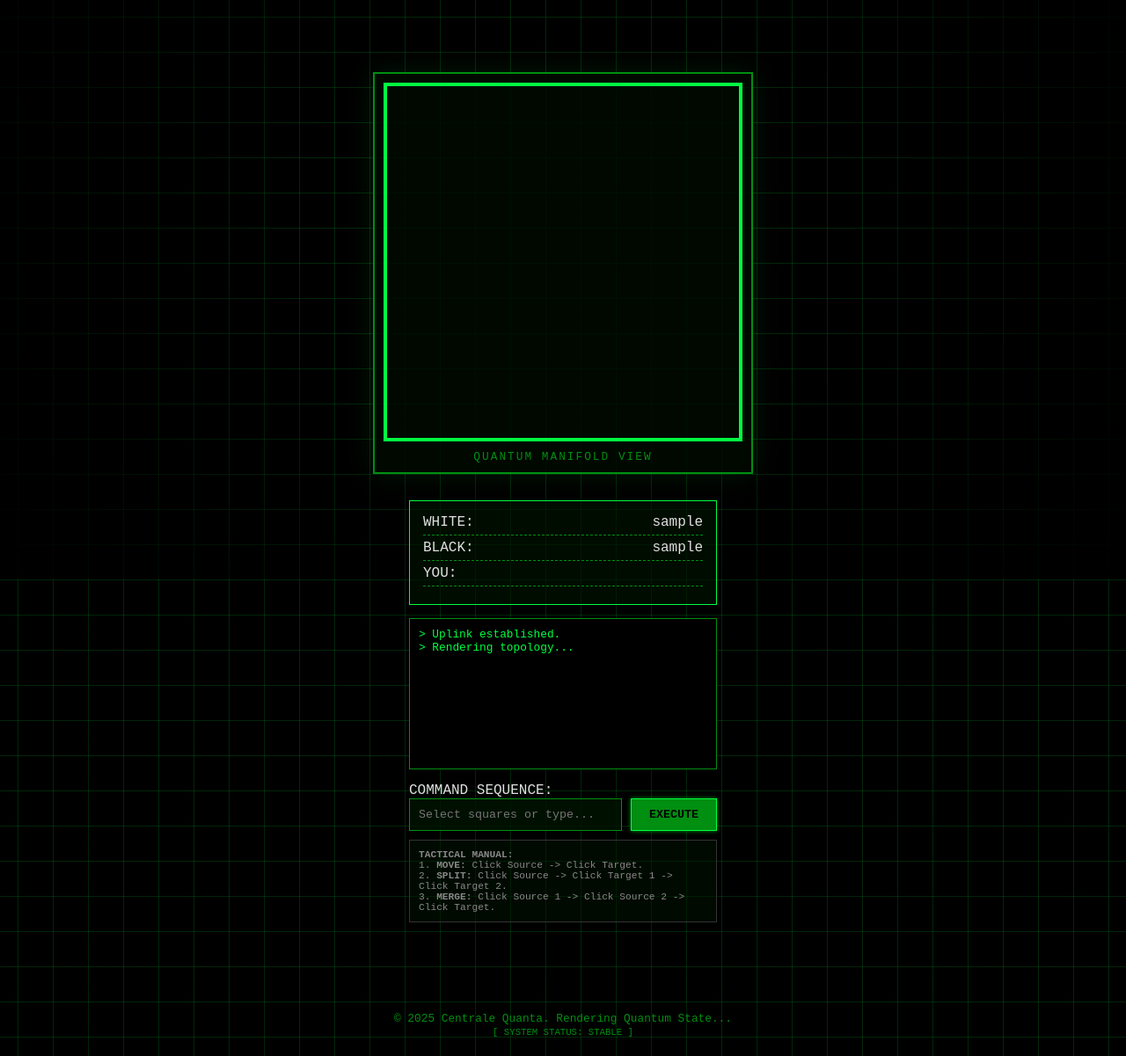
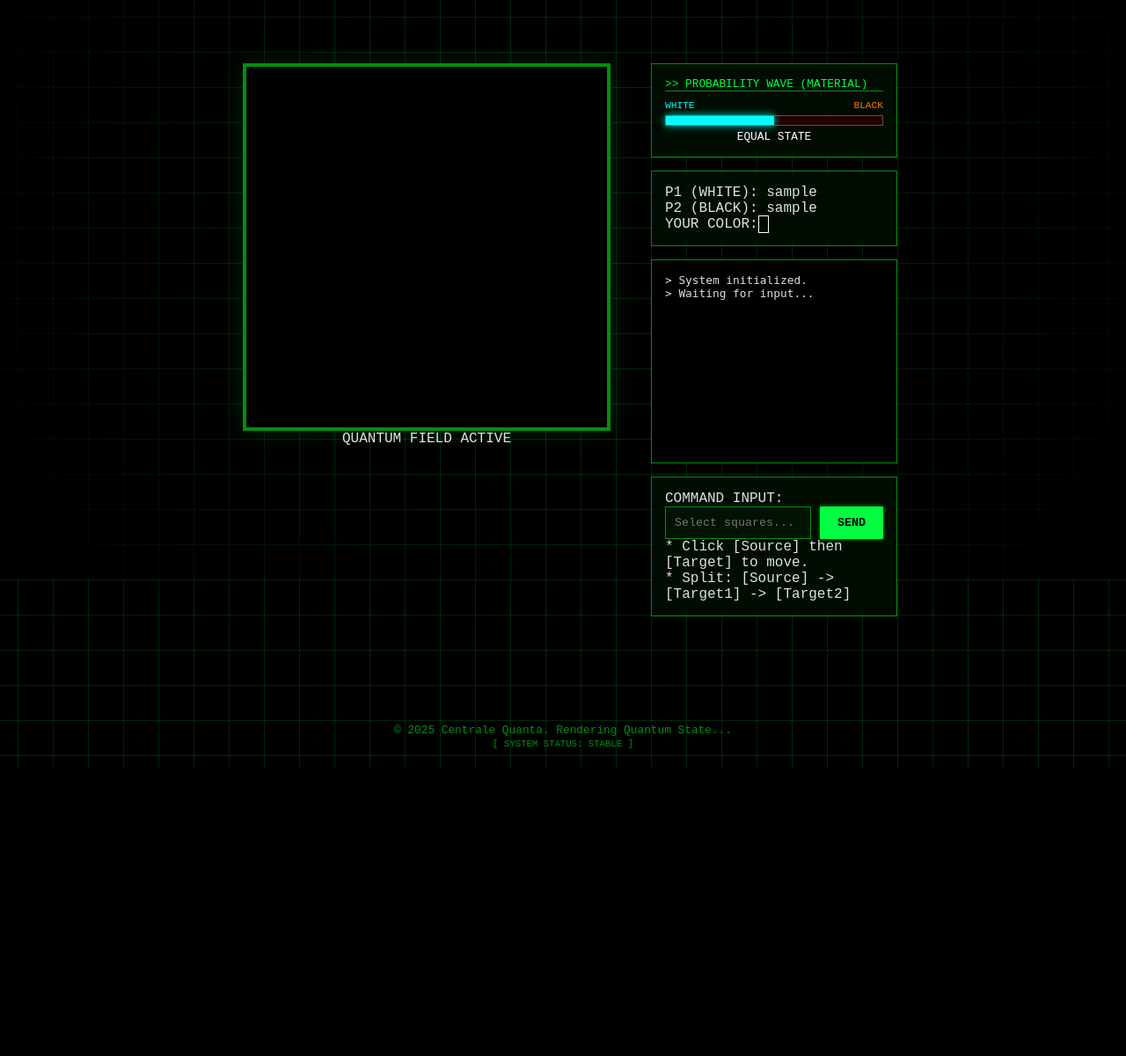
Before and after one commit to qudotcom/centrale_quanta_web, a FastAPI app: page /tournament/play/1 in a window 1280 px wide. Shown: the part 141-1342 px from the top of the page at 88% size. After the commit the page ends 1014 px from the top, so only its background shows below. Run offline with FastAPI, Linux system fonts and the light colour scheme; tables that the repository leaves empty hold one stand-in row (values such as "Sample post").

Commit message:
Update game.html

```diff
--- a/app/templates/tournament/game.html
+++ b/app/templates/tournament/game.html
@@ -1,45 +1,65 @@
 {% extends "base.html" %}
 
 {% block content %}
-<div class="quantum-interface">
+<div class="dashboard-wrapper">
 
-    <div class="board-wrapper">
-        <div id="quantum-board" class="board-grid"></div>
-        <div class="board-label">QUANTUM MANIFOLD VIEW</div>
+    <div class="board-column">
+        <div class="board-frame">
+            <div id="quantum-board" class="board-grid"></div>
+        </div>
+        <div class="board-footer">
+            <div class="status-dot"></div> QUANTUM FIELD ACTIVE
+        </div>
     </div>
 
-    <div class="control-deck">
-        <div class="status-panel">
-            <div class="status-row">
-                <span class="label">WHITE:</span> {{ match.player1.username }}
-            </div>
-            <div class="status-row">
-                <span class="label">BLACK:</span> {{ match.player2.username }}
-            </div>
-            <div class="status-row">
-                <span class="label">YOU:</span> <span style="color: #fff; font-weight: bold;">{{ user_color|upper }}</span>
+    <div class="hud-column">
+
+        <div class="panel kpi-panel">
+            <div class="panel-header">>> PROBABILITY WAVE (MATERIAL)</div>
+            <div class="kpi-container">
+                <div class="kpi-labels">
+                    <span style="color: #0ff;">WHITE</span>
+                    <span style="color: #f70;">BLACK</span>
+                </div>
+                <div class="progress-track">
+                    <div id="probability-bar" class="progress-fill" style="width: 50%;"></div>
+                </div>
+                <div class="kpi-score" id="material-score">EQUAL STATE</div>
             </div>
         </div>
 
-        <div class="logs" id="logs">
-            <div>> Uplink established.</div>
-            <div>> Rendering topology...</div>
+        <div class="panel info-panel">
+            <div class="info-row">
+                <span class="label">P1 (WHITE):</span>
+                <span class="val">{{ match.player1.username }}</span>
+            </div>
+            <div class="info-row">
+                <span class="label">P2 (BLACK):</span>
+                <span class="val">{{ match.player2.username }}</span>
+            </div>
+            <div class="info-row">
+                <span class="label">YOUR COLOR:</span>
+                <span class="val" style="color: #fff; border: 1px solid #fff; padding: 0 5px;">{{ user_color|upper }}</span>
+            </div>
         </div>
 
-        <div class="input-panel">
-            <label>COMMAND SEQUENCE:</label>
-            <div class="input-group">
-                <input type="text" id="move-input" placeholder="Select squares or type..." autocomplete="off">
-                <button onclick="sendMove()" class="btn-action">EXECUTE</button>
+        <div class="panel logs-panel" id="logs">
+            <div class="log-entry">> System initialized.</div>
+            <div class="log-entry">> Waiting for input...</div>
+        </div>
+
+        <div class="panel input-panel">
+            <label>COMMAND INPUT:</label>
+            <div class="input-wrapper">
+                <input type="text" id="move-input" placeholder="Select squares..." autocomplete="off">
+                <button onclick="sendMove()" class="btn-exec">SEND</button>
             </div>
-
-            <div style="background: rgba(0,20,0,0.5); padding: 10px; margin-top: 10px; font-size: 0.7rem; color: #888; border: 1px solid #333;">
-                <strong>TACTICAL MANUAL:</strong><br>
-                1. <strong>MOVE:</strong> Click Source -> Click Target.<br>
-                2. <strong>SPLIT:</strong> Click Source -> Click Target 1 -> Click Target 2.<br>
-                3. <strong>MERGE:</strong> Click Source 1 -> Click Source 2 -> Click Target.
+            <div class="tips">
+                * Click [Source] then [Target] to move.<br>
+                * Split: [Source] -> [Target1] -> [Target2]
             </div>
         </div>
+
     </div>
 </div>
 
@@ -50,9 +70,7 @@
 </div>
 
 <script>
-// --- CONFIGURATION ---
-const COLS = ['a', 'b', 'c', 'd', 'e', 'f', 'g', 'h'];
-const ROWS = ['8', '7', '6', '5', '4', '3', '2', '1'];
+// --- ASSETS & CONSTANTS ---
 const PIECE_URL = "https://upload.wikimedia.org/wikipedia/commons/thumb/";
 const PIECE_MAP = {
     'r': 'f/ff/Chess_rdt45.svg/80px-Chess_rdt45.svg.png', 'n': 'e/ef/Chess_ndt45.svg/80px-Chess_ndt45.svg.png',
@@ -62,6 +80,8 @@ const PIECE_MAP = {
     'B': 'b/b1/Chess_blt45.svg/80px-Chess_blt45.svg.png', 'Q': '1/15/Chess_qlt45.svg/80px-Chess_qlt45.svg.png',
     'K': '4/42/Chess_klt45.svg/80px-Chess_klt45.svg.png', 'P': '4/45/Chess_plt45.svg/80px-Chess_plt45.svg.png'
 };
+const COLS = ['a', 'b', 'c', 'd', 'e', 'f', 'g', 'h'];
+const ROWS = ['8', '7', '6', '5', '4', '3', '2', '1'];
 
 // --- STATE ---
 const gameDataEl = document.getElementById('game-data');
@@ -70,84 +90,101 @@ const userColor = gameDataEl.dataset.userColor;
 let currentBoardData = JSON.parse(gameDataEl.dataset.board);
 let selectedSquares = [];
 
-// --- CORE FUNCTIONS ---
-function initGame() { renderBoard(currentBoardData); }
+// --- KPI LOGIC ---
+function updateKPIs(boardData) {
+    let whiteScore = 0;
+    let blackScore = 0;
+    const values = { 'p':1, 'n':3, 'b':3, 'r':5, 'q':9, 'k':0 };
 
+    for (let key in boardData) {
+        let p = boardData[key];
+        let val = values[p.toLowerCase()] || 0;
+        if (p === p.toUpperCase()) whiteScore += val; // White is Upper
+        else blackScore += val;
+    }
+
+    const total = whiteScore + blackScore;
+    let percent = 50;
+    if (total > 0) percent = (whiteScore / total) * 100;
+
+    const bar = document.getElementById('probability-bar');
+    const label = document.getElementById('material-score');
+
+    bar.style.width = percent + "%";
+
+    if (percent > 55) label.innerText = "WHITE ADVANTAGE";
+    else if (percent < 45) label.innerText = "BLACK ADVANTAGE";
+    else label.innerText = "BALANCED STATE";
+}
+
+// --- RENDER ---
 function renderBoard(boardData) {
     const boardEl = document.getElementById('quantum-board');
     boardEl.innerHTML = '';
 
-    let renderRows = (userColor === 'black') ? [...ROWS].reverse() : ROWS;
-    let renderCols = (userColor === 'black') ? [...COLS].reverse() : COLS;
+    // Orientation Logic
+    let rRows = (userColor === 'black') ? [...ROWS].reverse() : ROWS;
+    let rCols = (userColor === 'black') ? [...COLS].reverse() : COLS;
 
-    renderRows.forEach(row => {
-        renderCols.forEach(col => {
+    rRows.forEach(row => {
+        rCols.forEach(col => {
             const squareId = col + row;
-            const squareEl = document.createElement('div');
-            squareEl.className = 'square';
-            squareEl.id = squareId;
-            squareEl.dataset.coord = squareId;
+            const sq = document.createElement('div');
+            sq.className = 'square';
+            sq.id = squareId;
 
+            // Checkerboard
             const isDark = (COLS.indexOf(col) + parseInt(row)) % 2 === 0;
-            squareEl.classList.add(isDark ? 'sq-dark' : 'sq-light');
+            sq.classList.add(isDark ? 'sq-dark' : 'sq-light');
 
             if (boardData[squareId]) {
-                const pieceChar = boardData[squareId];
+                const p = boardData[squareId];
                 const img = document.createElement('img');
-                img.src = PIECE_URL + PIECE_MAP[pieceChar];
+                img.src = PIECE_URL + PIECE_MAP[p];
                 img.className = 'piece-img';
-                squareEl.appendChild(img);
+
+                // --- VISUAL FIX: COLOR CODING ---
+                if (p === p.toUpperCase()) {
+                    img.classList.add('filter-white'); // White Pieces
+                } else {
+                    img.classList.add('filter-black'); // Black Pieces
+                }
+                sq.appendChild(img);
             }
 
-            squareEl.onclick = () => handleSquareClick(squareId);
-            boardEl.appendChild(squareEl);
+            sq.onclick = () => handleSquareClick(squareId);
+            boardEl.appendChild(sq);
         });
     });
+
+    updateKPIs(boardData);
 }
 
-// --- ADVANCED CLICK LOGIC (MERGE/SPLIT/MOVE) ---
-function handleSquareClick(coord) {
-    const el = document.getElementById(coord);
+// --- INTERACTION ---
+function handleSquareClick(id) {
+    const el = document.getElementById(id);
     const input = document.getElementById('move-input');
 
-    // Deselect if already clicked
-    if (selectedSquares.includes(coord)) {
-        selectedSquares = selectedSquares.filter(s => s !== coord);
-        el.classList.remove('selected');
-        input.value = ''; // Clear input if deselecting
+    if (selectedSquares.includes(id)) {
+        selectedSquares = selectedSquares.filter(s => s !== id);
+        el.classList.remove('sq-selected');
         return;
     }
 
-    // Add to selection (Max 3 squares)
     if (selectedSquares.length < 3) {
-        selectedSquares.push(coord);
-        el.classList.add('selected');
+        selectedSquares.push(id);
+        el.classList.add('sq-selected');
     }
 
-    // --- LOGIC: CONSTRUCT MOVE STRING ---
+    // Auto-Type Logic
     if (selectedSquares.length === 2) {
-        // CASE A: STANDARD MOVE (S1 -> T)
-        input.value = selectedSquares[0] + selectedSquares[1];
-    }
-    else if (selectedSquares.length === 3) {
-        const s1 = selectedSquares[0];
-        const s2 = selectedSquares[1];
-        const t  = selectedSquares[2];
-
-        // Check if S1 and S2 are pieces (Check raw data)
-        const piece1 = currentBoardData[s1];
-        const piece2 = currentBoardData[s2];
-
-        if (piece1 && piece2) {
-            // CASE B: MERGE (S1 & S2 -> T)
-            // User clicked two pieces, then a target.
-            input.value = `${s1}${t}^${s2}${t}`;
-        } else {
-            // CASE C: SPLIT (S1 -> T1 & T2)
-            // User clicked one piece, then two targets.
-            // Assumption: s1 is source, s2 and t are targets
-            input.value = `${s1}${s2}^${s1}${t}`;
-        }
+        input.value = selectedSquares.join('');
+    } else if (selectedSquares.length === 3) {
+        // Assume Split: Src -> T1 -> T2
+        let s = selectedSquares[0];
+        let t1 = selectedSquares[1];
+        let t2 = selectedSquares[2];
+        input.value = `${s}${t1}^${s}${t2}`;
     }
 }
 
@@ -158,7 +195,7 @@ async function sendMove() {
 
     if (!moveStr) return;
 
-    logEl.innerHTML += `<div>> Executing: ${moveStr}...</div>`;
+    logEl.innerHTML += `<div class="log-entry">> Sending: ${moveStr}</div>`;
     logEl.scrollTop = logEl.scrollHeight;
 
     try {
@@ -170,136 +207,116 @@ async function sendMove() {
         const res = await response.json();
 
         if (res.success) {
-            logEl.innerHTML += `<div style="color: #0f0;">> MOVE SUCCESS.</div>`;
+            logEl.innerHTML += `<div class="log-success">> MOVE ACCEPTED.</div>`;
             currentBoardData = res.board_data;
-
-            // Clear selections
-            document.querySelectorAll('.selected').forEach(e => e.classList.remove('selected'));
+            renderBoard(currentBoardData);
             selectedSquares = [];
             input.value = '';
-
-            renderBoard(currentBoardData);
         } else {
-            logEl.innerHTML += `<div style="color: #f00;">> ERROR: ${res.message}</div>`;
+            logEl.innerHTML += `<div class="log-error">> ERROR: ${res.message}</div>`;
         }
     } catch (e) {
-        logEl.innerHTML += `<div style="color: #f00;">> SIGNAL LOST.</div>`;
+        logEl.innerHTML += `<div class="log-error">> SIGNAL LOST</div>`;
     }
 }
 
-initGame();
+renderBoard(currentBoardData);
 </script>
 
 <style>
-    /* LAYOUT */
-    .quantum-interface {
-        display: flex;
-        flex-wrap: wrap;
-        justify-content: center;
+    /* --- LAYOUT --- */
+    .dashboard-wrapper {
+        display: grid;
+        grid-template-columns: 450px 1fr;
         gap: 30px;
-        margin-top: 30px;
-        padding: 20px;
+        max-width: 900px;
+        margin: 40px auto;
+        padding: 0 20px;
     }
 
-    /* BOARD */
-    .board-wrapper {
-        border: 2px solid var(--primary-dim);
-        padding: 10px;
-        background: rgba(0, 10, 0, 0.8);
-        box-shadow: 0 0 30px rgba(0, 255, 65, 0.1);
+    /* --- BOARD --- */
+    .board-column {
+        display: flex;
+        flex-direction: column;
+        align-items: center;
     }
-
+    .board-frame {
+        border: 4px solid var(--primary-dim);
+        padding: 5px;
+        background: #000;
+        box-shadow: 0 0 25px rgba(0, 255, 65, 0.15);
+    }
     .board-grid {
         display: grid;
         grid-template-columns: repeat(8, 1fr);
         width: 400px;
         height: 400px;
-        border: 4px solid var(--primary);
+    }
+    .square {
+        width: 100%; height: 100%;
+        display: flex; align-items: center; justify-content: center;
+        cursor: pointer;
+    }
+    .sq-light { background-color: #1a2a1a; }
+    .sq-dark { background-color: #050505; }
+    .sq-selected { background-color: rgba(0, 255, 255, 0.3) !important; box-shadow: inset 0 0 10px cyan; }
+
+    /* --- PIECE VISIBILITY FILTERS --- */
+    .piece-img { width: 85%; transition: 0.2s; }
+
+    /* White Pieces: CYAN GLOW */
+    .filter-white {
+        filter: invert(1) sepia(1) saturate(5) hue-rotate(130deg) brightness(1.5) drop-shadow(0 0 3px cyan);
+    }
+    /* Black Pieces: ORANGE/RED GLOW */
+    .filter-black {
+        filter: invert(1) sepia(1) saturate(5) hue-rotate(-50deg) brightness(1.2) drop-shadow(0 0 3px red);
     }
 
-    .square {
-        width: 100%;
-        height: 100%;
-        display: flex;
-        align-items: center;
-        justify-content: center;
-        cursor: crosshair;
-        position: relative;
-    }
-
-    .sq-light { background-color: #1a2a1a; }
-    .sq-dark { background-color: #000000; }
-
-    .selected {
-        box-shadow: inset 0 0 20px var(--primary);
-        background-color: rgba(0, 255, 65, 0.2);
-    }
-
-    /* PIECES */
-    .piece-img {
-        width: 85%;
-        height: 85%;
-        filter: sepia(1) saturate(10) hue-rotate(90deg) brightness(1.2) drop-shadow(0 0 5px var(--primary));
-        pointer-events: none;
-        transition: transform 0.2s;
-    }
-
-    .board-label {
-        text-align: center;
-        margin-top: 10px;
-        color: var(--primary-dim);
-        font-size: 0.8rem;
-        letter-spacing: 2px;
-    }
-
-    /* CONTROLS */
-    .control-deck {
-        width: 350px;
+    /* --- HUD PANELS --- */
+    .hud-column {
         display: flex;
         flex-direction: column;
         gap: 15px;
     }
-
-    .status-panel {
-        border: 1px solid var(--primary);
+    .panel {
+        background: rgba(0, 15, 0, 0.8);
+        border: 1px solid var(--primary-dim);
         padding: 15px;
-        background: rgba(0, 20, 0, 0.6);
     }
-
-    .status-row {
-        display: flex;
-        justify-content: space-between;
-        border-bottom: 1px dashed var(--primary-dim);
-        padding-bottom: 5px;
-        margin-bottom: 5px;
-    }
-
-    .logs {
-        height: 150px;
-        background: #000;
-        border: 1px solid var(--primary-dim);
-        overflow-y: auto;
-        padding: 10px;
-        font-family: 'Courier New', monospace;
+    .panel-header {
+        border-bottom: 1px solid var(--primary-dim);
+        margin-bottom: 10px;
         font-size: 0.8rem;
         color: var(--primary);
     }
 
-    .input-group {
-        display: flex;
-        gap: 10px;
+    /* KPI BAR */
+    .kpi-container { text-align: center; }
+    .kpi-labels { display: flex; justify-content: space-between; font-size: 0.7rem; margin-bottom: 5px; }
+    .progress-track {
+        height: 10px; background: #220000; border: 1px solid #555; position: relative;
     }
+    .progress-fill {
+        height: 100%; background: cyan; transition: width 0.5s;
+        box-shadow: 0 0 10px cyan;
+    }
+    .kpi-score { margin-top: 5px; font-size: 0.8rem; color: #fff; }
 
-    .btn-action {
-        border: 1px solid var(--primary);
-        background: var(--primary-dim);
-        color: black;
-        font-weight: bold;
-        cursor: pointer;
+    /* LOGS */
+    .logs-panel {
+        height: 200px; overflow-y: auto; background: #000;
+        font-family: monospace; font-size: 0.8rem;
     }
-    .btn-action:hover {
-        background: var(--primary);
-        box-shadow: 0 0 15px var(--primary);
+    .log-success { color: #0f0; }
+    .log-error { color: #f44; }
+
+    /* CONTROLS */
+    .input-wrapper { display: flex; gap: 10px; }
+    .btn-exec {
+        background: var(--primary); color: #000; border: none; padding: 10px 20px;
+        font-weight: bold; cursor: pointer;
     }
+    .btn-exec:hover { box-shadow: 0 0 10px var(--primary); }
 </style>
 {% endblock %}
```
